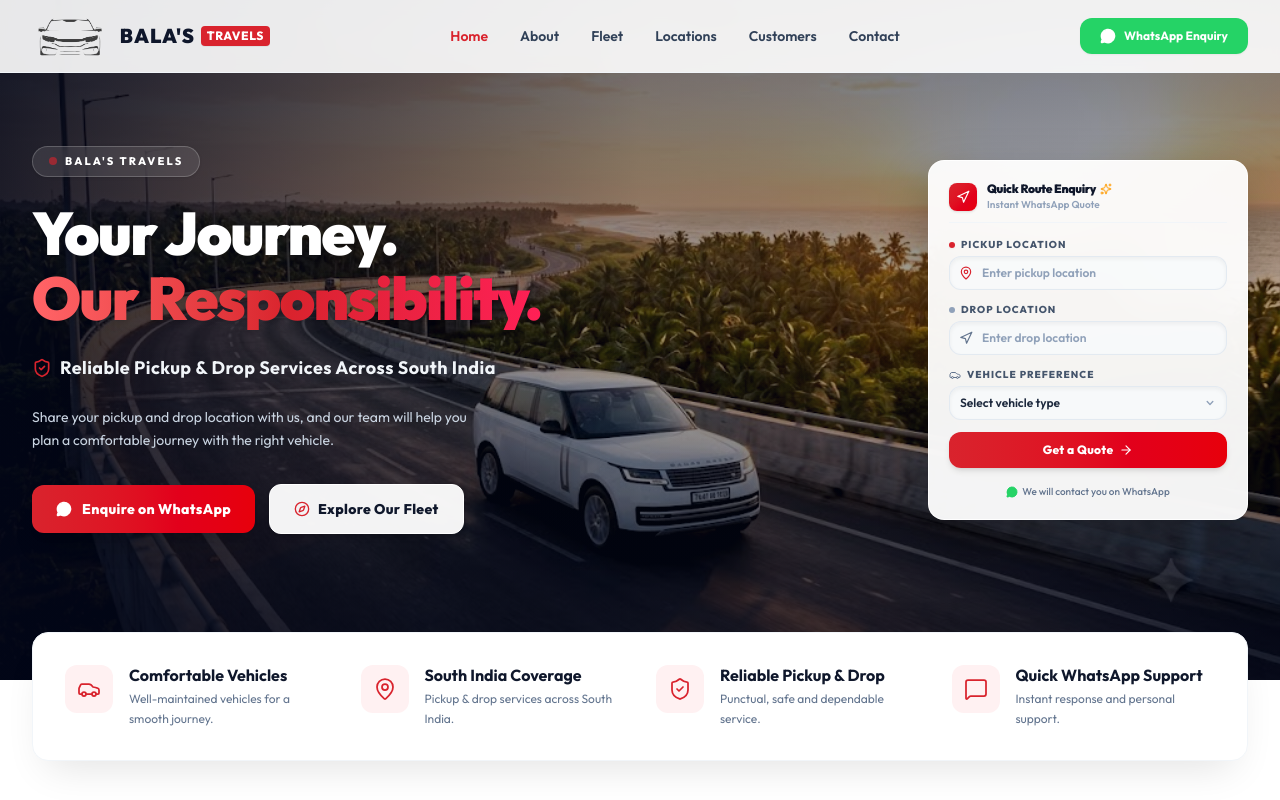
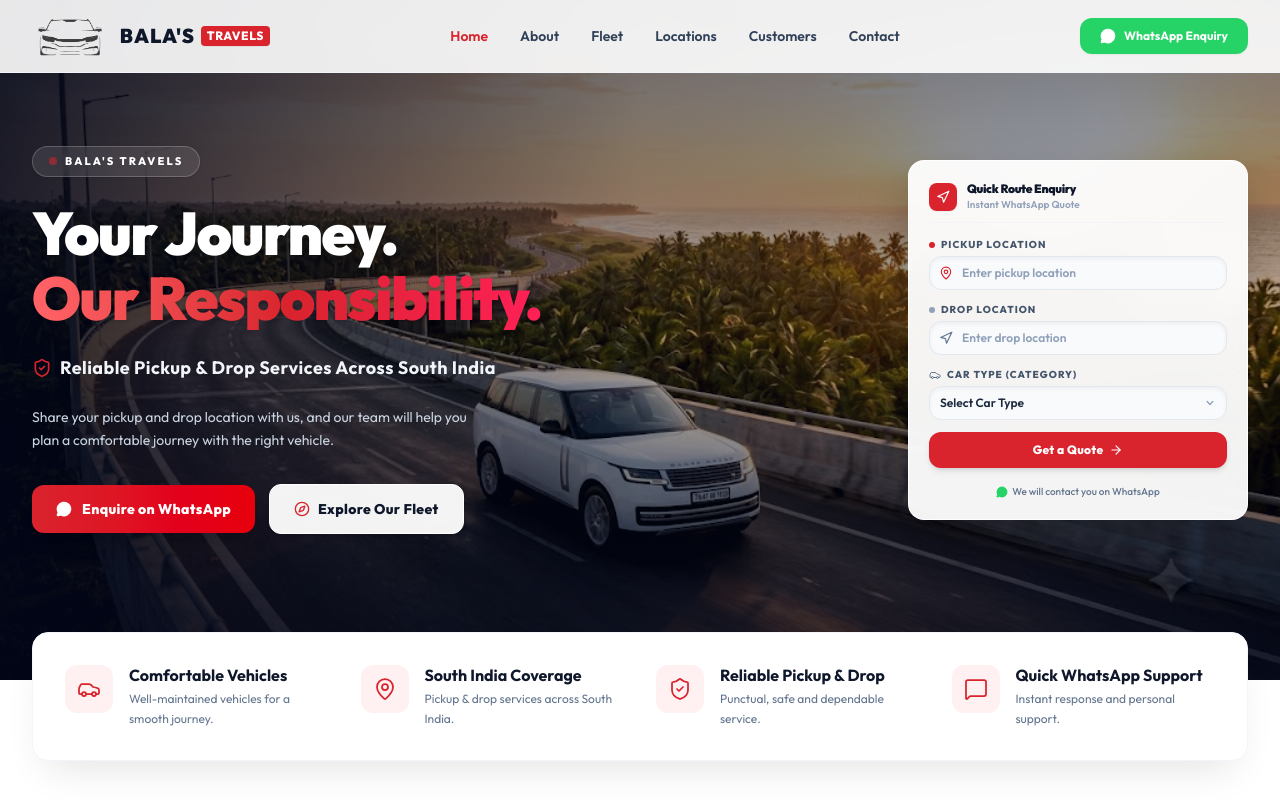
Before and after one commit to rhari720048-gif/bala-s-travels, a React (Vite) app: page / in a window 1280 px wide. Shown: the top 800 px of the page. Built offline with nearby package versions, Linux system fonts and the light colour scheme.

Commit message:
Add cascading Car Type and Model selectors in forms, remove AI star icons, and refine WhatsApp buttons as requested in audio

```diff
--- a/src/components/ContactSection.jsx
+++ b/src/components/ContactSection.jsx
@@ -1,10 +1,11 @@
-import React, { useState } from 'react';
+import React, { useState, useMemo } from 'react';
 import { motion } from 'framer-motion';
 import {
   Phone, MessageCircle, MapPin, Clock,
-  Send, Sparkles, ShieldCheck, CheckCircle2, Headphones, ChevronRight
+  Send, ShieldCheck, Car
 } from 'lucide-react';
 import { formatWhatsAppMessage, openGeneralWhatsApp, PHONE_NUMBER } from '../utils/whatsapp';
+import { fullFleetCategories } from '../data/fleetData';
 
 export const ContactSection = () => {
   const [formData, setFormData] = useState({
@@ -13,20 +14,45 @@ export const ContactSection = () => {
     pickup: '',
     drop: '',
     date: '',
-    message: ''
+    category: '',
+    model: ''
   });
   const [submitted, setSubmitted] = useState(false);
 
+  // Available models based on selected category
+  const availableModels = useMemo(() => {
+    if (!formData.category) return [];
+    const cat = fullFleetCategories.find(c => c.title === formData.category);
+    return cat ? cat.vehicles.map(v => v.name) : [];
+  }, [formData.category]);
+
+  const handleCategoryChange = (e) => {
+    setFormData({
+      ...formData,
+      category: e.target.value,
+      model: '' // Reset model when category changes
+    });
+  };
+
   const handleSubmit = (e) => {
     e.preventDefault();
+
+    let vehicleText = 'Custom Travel Enquiry';
+    if (formData.category && formData.model) {
+      vehicleText = `${formData.model} (${formData.category})`;
+    } else if (formData.category) {
+      vehicleText = formData.category;
+    }
+
     const whatsappUrl = formatWhatsAppMessage({
       name: formData.name,
       phone: formData.phone,
       pickup: formData.pickup,
       drop: formData.drop,
       date: formData.date,
-      vehicle: 'Custom Travel Enquiry'
+      vehicle: vehicleText
     });
+
     setSubmitted(true);
     setTimeout(() => {
       window.open(whatsappUrl, '_blank');
@@ -43,10 +69,10 @@ export const ContactSection = () => {
 
       <div className="max-w-7xl mx-auto px-4 sm:px-6 lg:px-8 space-y-12 relative z-10">
 
-        {/* HEADER */}
+        {/* HEADER (CLEAN WITHOUT UNWANTED STAR ICONS) */}
         <div className="text-center max-w-3xl mx-auto space-y-3">
-          <span className="text-xs font-black uppercase tracking-widest text-brand-red flex items-center justify-center gap-1.5">
-            <Sparkles className="w-3.5 h-3.5" /> 24/7 SUPPORT & RESERVATIONS
+          <span className="text-xs font-black uppercase tracking-widest text-brand-red">
+            24/7 SUPPORT & RESERVATIONS
           </span>
           <h2 className="text-3xl sm:text-5xl font-black text-slate-900 tracking-tight">
             Contact Bala's Travels Today
@@ -123,7 +149,7 @@ export const ContactSection = () => {
           </div>
 
 
-          {/* RIGHT SIDE: LIGHT THEMED ENQUIRY FORM */}
+          {/* RIGHT SIDE: REDESIGNED CLEAN FORM WITH CASCADING CAR TYPE & MODEL SELECTORS */}
           <div className="lg:col-span-7">
             <motion.div
               initial={{ opacity: 0, y: 15 }}
@@ -142,6 +168,7 @@ export const ContactSection = () => {
 
               <form onSubmit={handleSubmit} className="space-y-4 text-xs">
 
+                {/* NAME & PHONE */}
                 <div className="grid grid-cols-1 sm:grid-cols-2 gap-4">
                   <div className="space-y-1">
                     <label className="text-slate-700 font-bold block">Your Full Name *</label>
@@ -168,6 +195,7 @@ export const ContactSection = () => {
                   </div>
                 </div>
 
+                {/* PICKUP & DROP */}
                 <div className="grid grid-cols-1 sm:grid-cols-2 gap-4">
                   <div className="space-y-1">
                     <label className="text-slate-700 font-bold block">Pickup Location / City *</label>
@@ -194,6 +222,65 @@ export const ContactSection = () => {
                   </div>
                 </div>
 
+                {/* CAR TYPE CATEGORY & SPECIFIC MODEL CASCADING DROPDOWNS */}
+                <div className="grid grid-cols-1 sm:grid-cols-2 gap-4">
+                  <div className="space-y-1">
+                    <label className="text-slate-700 font-bold flex items-center gap-1.5">
+                      <Car className="w-3.5 h-3.5 text-brand-red" />
+                      Car Type (Category) *
+                    </label>
+                    <div className="relative">
+                      <select
+                        required
+                        value={formData.category}
+                        onChange={handleCategoryChange}
+                        className="w-full px-4 py-3 bg-slate-50 text-slate-900 rounded-xl border border-slate-200 focus:border-brand-red focus:bg-white focus:outline-none text-xs transition-colors appearance-none cursor-pointer"
+                      >
+                        <option value="" disabled>Select Car Type Category</option>
+                        {fullFleetCategories.map((cat) => (
+                          <option key={cat.id} value={cat.title}>
+                            {cat.title}
+                          </option>
+                        ))}
+                      </select>
+                      <div className="absolute inset-y-0 right-0 pr-3 flex items-center pointer-events-none text-slate-400">
+                        <svg className="w-4 h-4 fill-current" viewBox="0 0 20 20">
+                          <path d="M5.293 7.293a1 1 0 011.414 0L10 10.586l3.293-3.293a1 1 0 111.414 1.414l-4 4a1 1 0 01-1.414 0l-4-4a1 1 0 010-1.414z" />
+                        </svg>
+                      </div>
+                    </div>
+                  </div>
+
+                  <div className="space-y-1">
+                    <label className="text-slate-700 font-bold block">
+                      Select Specific Car Model
+                    </label>
+                    <div className="relative">
+                      <select
+                        disabled={!formData.category}
+                        value={formData.model}
+                        onChange={(e) => setFormData({ ...formData, model: e.target.value })}
+                        className="w-full px-4 py-3 bg-slate-50 text-slate-900 rounded-xl border border-slate-200 focus:border-brand-red focus:bg-white focus:outline-none text-xs transition-colors appearance-none cursor-pointer disabled:opacity-50 disabled:cursor-not-allowed"
+                      >
+                        <option value="">
+                          {formData.category ? `Any ${formData.category} Model` : 'First Select Car Type'}
+                        </option>
+                        {availableModels.map((m, idx) => (
+                          <option key={idx} value={m}>
+                            {m}
+                          </option>
+                        ))}
+                      </select>
+                      <div className="absolute inset-y-0 right-0 pr-3 flex items-center pointer-events-none text-slate-400">
+                        <svg className="w-4 h-4 fill-current" viewBox="0 0 20 20">
+                          <path d="M5.293 7.293a1 1 0 011.414 0L10 10.586l3.293-3.293a1 1 0 111.414 1.414l-4 4a1 1 0 01-1.414 0l-4-4a1 1 0 010-1.414z" />
+                        </svg>
+                      </div>
+                    </div>
+                  </div>
+                </div>
+
+                {/* TRAVEL DATE */}
                 <div className="space-y-1">
                   <label className="text-slate-700 font-bold block">Travel Date *</label>
                   <input
--- a/src/components/FloatingEnquiryCard.jsx
+++ b/src/components/FloatingEnquiryCard.jsx
@@ -1,21 +1,27 @@
-import React, { useState } from 'react';
-import { MapPin, Navigation, Car, ArrowRight, MessageCircle, Sparkles } from 'lucide-react';
+import React, { useState, useMemo } from 'react';
+import { MapPin, Navigation, Car, ArrowRight, MessageCircle } from 'lucide-react';
 import { formatWhatsAppMessage } from '../utils/whatsapp';
+import { fullFleetCategories } from '../data/fleetData';
 
 export const FloatingEnquiryCard = ({ className = '' }) => {
   const [pickup, setPickup] = useState('');
   const [drop, setDrop] = useState('');
-  const [vehicle, setVehicle] = useState('Select vehicle type');
+  const [selectedCategory, setSelectedCategory] = useState('');
+  const [selectedModel, setSelectedModel] = useState('');
   const [error, setError] = useState('');
 
-  const vehicleOptions = [
-    'Sedan',
-    'Hatchback / Compact',
-    'SUV / Mini SUV',
-    'Traveller / Coach',
-    'Luxury Vehicle',
-    'Not Sure'
-  ];
+  // Available car models based on selected category
+  const availableModels = useMemo(() => {
+    if (!selectedCategory) return [];
+    const cat = fullFleetCategories.find(c => c.title === selectedCategory);
+    return cat ? cat.vehicles.map(v => v.name) : [];
+  }, [selectedCategory]);
+
+  const handleCategoryChange = (e) => {
+    const catTitle = e.target.value;
+    setSelectedCategory(catTitle);
+    setSelectedModel(''); // Reset model when category changes
+  };
 
   const handleSubmit = (e) => {
     e.preventDefault();
@@ -25,27 +31,33 @@ export const FloatingEnquiryCard = ({ className = '' }) => {
     }
     setError('');
 
+    let vehicleText = 'Custom Enquiry';
+    if (selectedCategory && selectedModel) {
+      vehicleText = `${selectedModel} (${selectedCategory})`;
+    } else if (selectedCategory) {
+      vehicleText = selectedCategory;
+    }
+
     const whatsappUrl = formatWhatsAppMessage({
       pickup,
       drop,
-      vehicle: vehicle === 'Select vehicle type' ? 'Not Sure' : vehicle
+      vehicle: vehicleText
     });
 
     window.open(whatsappUrl, '_blank');
   };
 
   return (
-    <div className={`bg-white/95 backdrop-blur-xl rounded-2xl p-5 sm:p-5 shadow-[0_20px_50px_rgba(0,0,0,0.25)] border border-white/90 max-w-[320px] w-full ${className}`}>
+    <div className={`bg-white/95 backdrop-blur-xl rounded-2xl p-5 sm:p-5 shadow-[0_20px_50px_rgba(0,0,0,0.25)] border border-white/90 max-w-[340px] w-full ${className}`}>
 
-      {/* CARD TITLE & SUBTITLE */}
+      {/* CARD TITLE & SUBTITLE (CLEAN WITHOUT UNWANTED STAR ICONS) */}
       <div className="flex items-center gap-2.5 mb-3.5 pb-2.5 border-b border-slate-100">
-        <div className="w-7 h-7 rounded-lg bg-gradient-to-br from-brand-red to-red-600 flex items-center justify-center text-white shadow-sm flex-shrink-0">
+        <div className="w-7 h-7 rounded-lg bg-brand-red flex items-center justify-center text-white shadow-xs flex-shrink-0">
           <Navigation className="w-3.5 h-3.5" />
         </div>
         <div>
-          <h3 className="text-xs font-black text-slate-900 tracking-tight flex items-center gap-1">
+          <h3 className="text-xs font-black text-slate-900 tracking-tight">
             Quick Route Enquiry
-            <Sparkles className="w-3 h-3 text-amber-500" />
           </h3>
           <p className="text-[10px] font-semibold text-slate-400">Instant WhatsApp Quote</p>
         </div>
@@ -56,7 +68,7 @@ export const FloatingEnquiryCard = ({ className = '' }) => {
         {/* 1. PICKUP LOCATION */}
         <div className="space-y-1">
           <label className="text-[10px] font-extrabold uppercase tracking-widest text-slate-600 flex items-center gap-1.5">
-            <span className="w-1.5 h-1.5 rounded-full bg-brand-red inline-block shadow-xs" />
+            <span className="w-1.5 h-1.5 rounded-full bg-brand-red inline-block" />
             Pickup Location
           </label>
           <div className="relative">
@@ -71,7 +83,7 @@ export const FloatingEnquiryCard = ({ className = '' }) => {
                 if (error) setError('');
               }}
               placeholder="Enter pickup location"
-              className="w-full pl-8 pr-2.5 py-2 bg-slate-50/80 border border-slate-200/90 rounded-xl text-xs font-semibold text-slate-900 placeholder-slate-400 focus:outline-none focus:ring-2 focus:ring-brand-red/20 focus:border-brand-red transition-all shadow-inner"
+              className="w-full pl-8 pr-2.5 py-2 bg-slate-50 border border-slate-200 rounded-xl text-xs font-semibold text-slate-900 placeholder-slate-400 focus:outline-none focus:border-brand-red transition-all shadow-inner"
             />
           </div>
         </div>
@@ -94,29 +106,27 @@ export const FloatingEnquiryCard = ({ className = '' }) => {
                 if (error) setError('');
               }}
               placeholder="Enter drop location"
-              className="w-full pl-8 pr-2.5 py-2 bg-slate-50/80 border border-slate-200/90 rounded-xl text-xs font-semibold text-slate-900 placeholder-slate-400 focus:outline-none focus:ring-2 focus:ring-brand-red/20 focus:border-brand-red transition-all shadow-inner"
+              className="w-full pl-8 pr-2.5 py-2 bg-slate-50 border border-slate-200 rounded-xl text-xs font-semibold text-slate-900 placeholder-slate-400 focus:outline-none focus:border-brand-red transition-all shadow-inner"
             />
           </div>
         </div>
 
-        {/* 3. VEHICLE PREFERENCE */}
+        {/* 3. CAR TYPE / CATEGORY DROPDOWN */}
         <div className="space-y-1">
           <label className="text-[10px] font-extrabold uppercase tracking-widest text-slate-600 flex items-center gap-1.5">
             <Car className="w-3 h-3 text-slate-500" />
-            Vehicle Preference
+            Car Type (Category)
           </label>
           <div className="relative">
             <select
-              value={vehicle}
-              onChange={(e) => setVehicle(e.target.value)}
-              className="w-full px-2.5 py-2 bg-slate-50/80 border border-slate-200/90 rounded-xl text-xs font-semibold text-slate-800 focus:outline-none focus:ring-2 focus:ring-brand-red/20 focus:border-brand-red transition-all appearance-none cursor-pointer shadow-inner"
+              value={selectedCategory}
+              onChange={handleCategoryChange}
+              className="w-full px-2.5 py-2 bg-slate-50 border border-slate-200 rounded-xl text-xs font-semibold text-slate-800 focus:outline-none focus:border-brand-red transition-all appearance-none cursor-pointer shadow-inner"
             >
-              <option value="Select vehicle type" disabled>
-                Select vehicle type
-              </option>
-              {vehicleOptions.map((opt) => (
-                <option key={opt} value={opt}>
-                  {opt}
+              <option value="" disabled>Select Car Type</option>
+              {fullFleetCategories.map((cat) => (
+                <option key={cat.id} value={cat.title}>
+                  {cat.title}
                 </option>
               ))}
             </select>
@@ -128,14 +138,42 @@ export const FloatingEnquiryCard = ({ className = '' }) => {
           </div>
         </div>
 
+        {/* 4. SPECIFIC CAR MODEL DROPDOWN (CASCADING) */}
+        {selectedCategory && (
+          <div className="space-y-1 animate-fade-in-up">
+            <label className="text-[10px] font-extrabold uppercase tracking-widest text-brand-red flex items-center gap-1.5">
+              Select Specific Car Model
+            </label>
+            <div className="relative">
+              <select
+                value={selectedModel}
+                onChange={(e) => setSelectedModel(e.target.value)}
+                className="w-full px-2.5 py-2 bg-slate-50 border border-brand-red/40 rounded-xl text-xs font-semibold text-slate-900 focus:outline-none focus:border-brand-red transition-all appearance-none cursor-pointer shadow-inner"
+              >
+                <option value="">Any {selectedCategory} Model</option>
+                {availableModels.map((m, idx) => (
+                  <option key={idx} value={m}>
+                    {m}
+                  </option>
+                ))}
+              </select>
+              <div className="absolute inset-y-0 right-0 pr-2.5 flex items-center pointer-events-none text-slate-400">
+                <svg className="w-3.5 h-3.5 fill-current" viewBox="0 0 20 20">
+                  <path d="M5.293 7.293a1 1 0 011.414 0L10 10.586l3.293-3.293a1 1 0 111.414 1.414l-4 4a1 1 0 01-1.414 0l-4-4a1 1 0 010-1.414z" />
+                </svg>
+              </div>
+            </div>
+          </div>
+        )}
+
         {error && (
-          <p className="text-[10px] text-brand-red font-bold animate-fade-in-up">{error}</p>
+          <p className="text-[10px] text-brand-red font-bold">{error}</p>
         )}
 
         {/* MAIN GET A QUOTE BUTTON */}
         <button
           type="submit"
-          className="w-full mt-1.5 bg-gradient-to-r from-brand-red to-red-600 hover:from-brand-darkRed hover:to-red-700 text-white py-2.5 px-4 rounded-xl font-extrabold text-xs shadow-md hover:shadow-lg transition-all duration-200 flex items-center justify-center gap-1.5 group cursor-pointer tracking-wide"
+          className="w-full mt-1.5 bg-brand-red hover:bg-brand-darkRed text-white py-2.5 px-4 rounded-xl font-extrabold text-xs shadow-md transition-all flex items-center justify-center gap-1.5 group cursor-pointer tracking-wide"
         >
           <span>Get a Quote</span>
           <ArrowRight className="w-3.5 h-3.5 transition-transform duration-200 group-hover:translate-x-1" />
--- a/src/pages/AboutPage.jsx
+++ b/src/pages/AboutPage.jsx
@@ -54,7 +54,7 @@ export const AboutPage = ({ onBackToHome, onExploreFleet }) => {
       <section className="pt-6 pb-10 text-center max-w-4xl mx-auto px-4 space-y-4">
         <div className="flex items-center justify-center">
           <span className="text-xs sm:text-sm font-black text-brand-red flex items-center gap-1.5 uppercase tracking-wider">
-            <Sparkles className="w-4 h-4 fill-current" /> About Bala's Travels
+            <ShieldCheck className="w-4 h-4" /> About Bala's Travels
           </span>
         </div>
 
```
